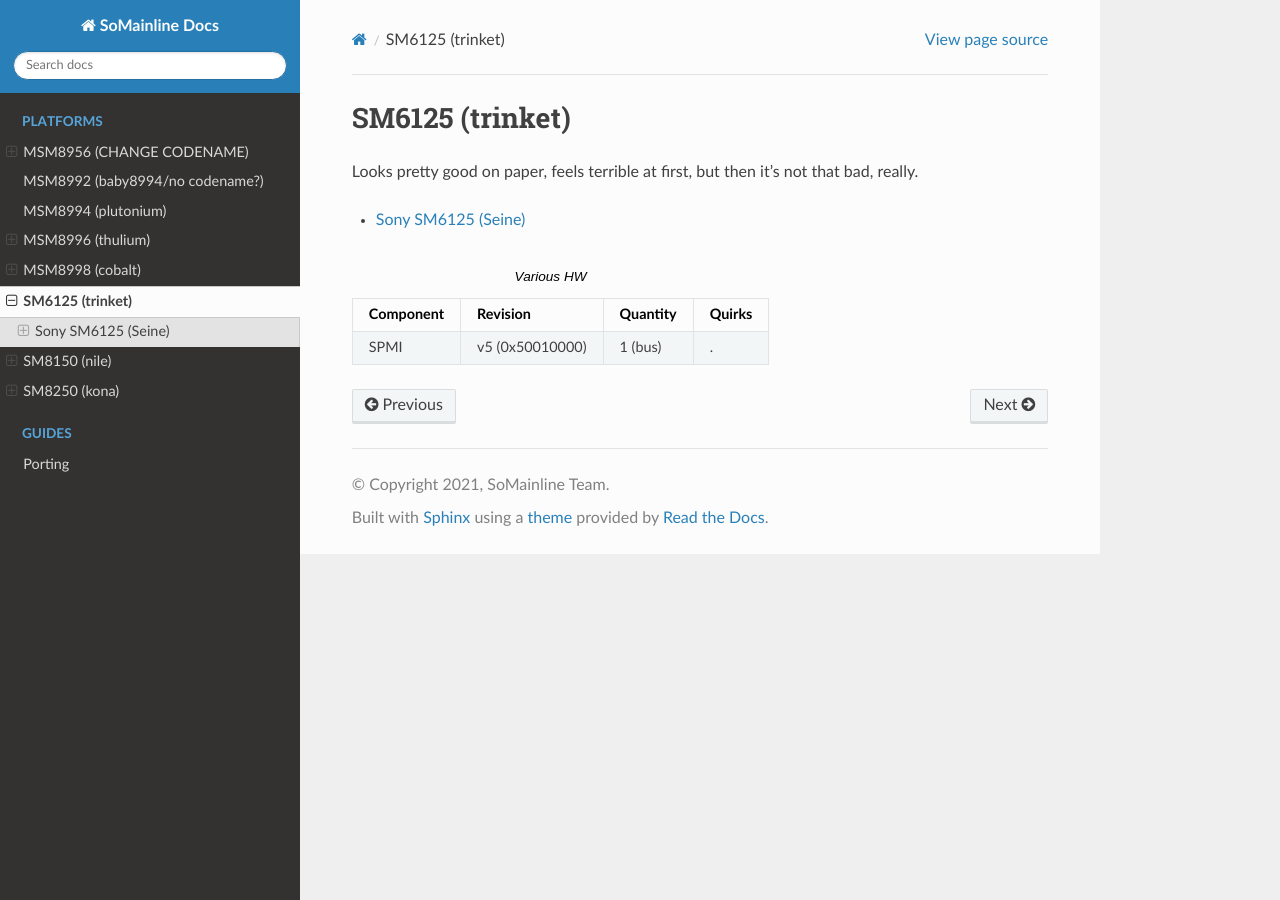
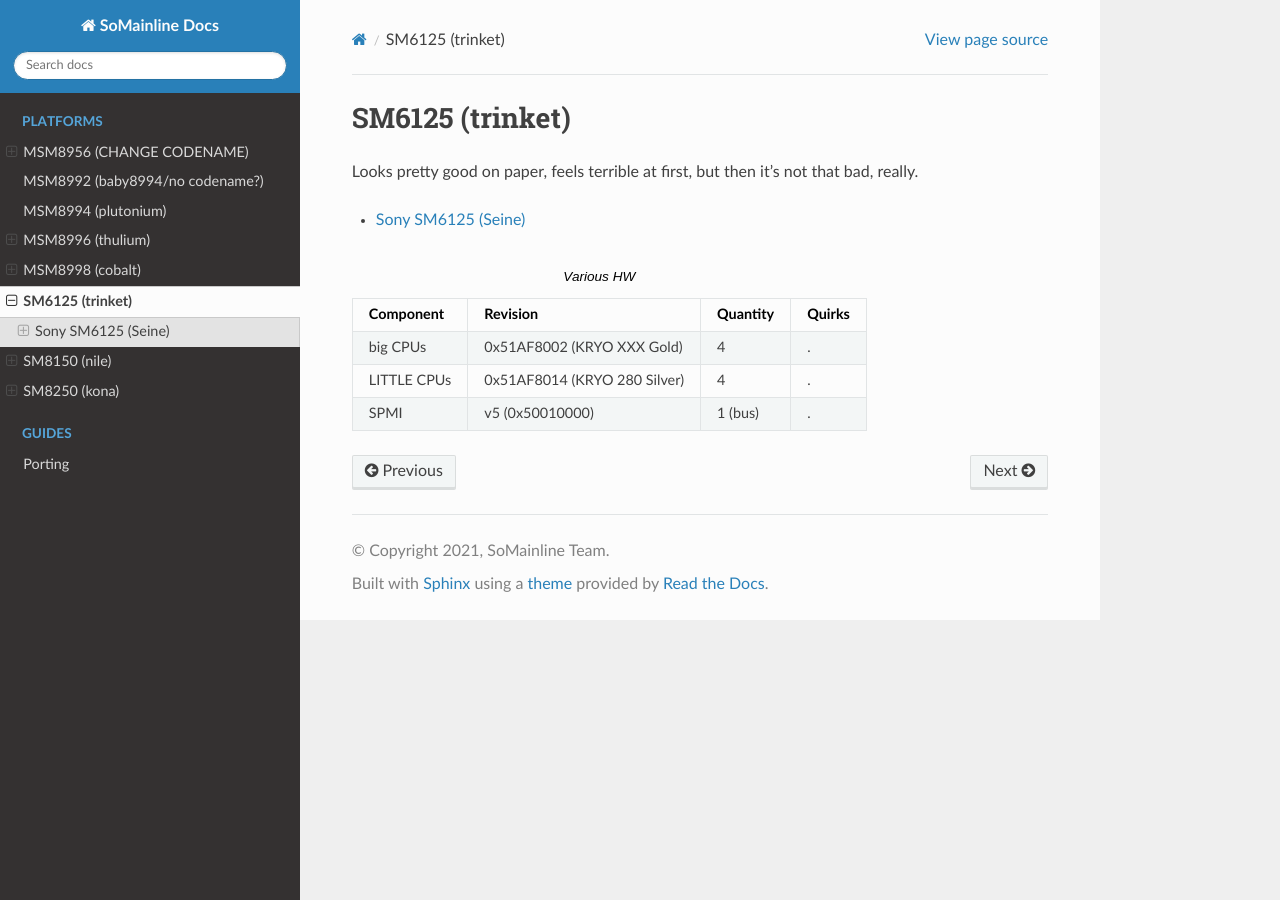
Before and after one commit to SoMainline/docs.somainline.org-deploy, a Sphinx documentation site: the page built from source/platform/sm6125/index.rst, in a window 1280 px wide. Built offline with Sphinx 7.4.7 and the Read the Docs theme 2.0.0, drawn with Linux system fonts in a browser that asks for light colours.

Commit message:
sm6125: add CPU MIDRs

```diff
--- a/source/platform/sm6125/index.rst
+++ b/source/platform/sm6125/index.rst
@@ -15,6 +15,14 @@ Looks pretty good on paper, feels terrible at first, but then it's not that bad,
      - Revision
      - Quantity
      - Quirks
+   * - big CPUs
+     - 0x51AF8002 (KRYO XXX Gold)
+     - 4
+     - .
+   * - LITTLE CPUs
+     - 0x51AF8014 (KRYO 280 Silver)
+     - 4
+     - .
    * - SPMI
      - v5 (0x50010000)
      - 1 (bus)
```
